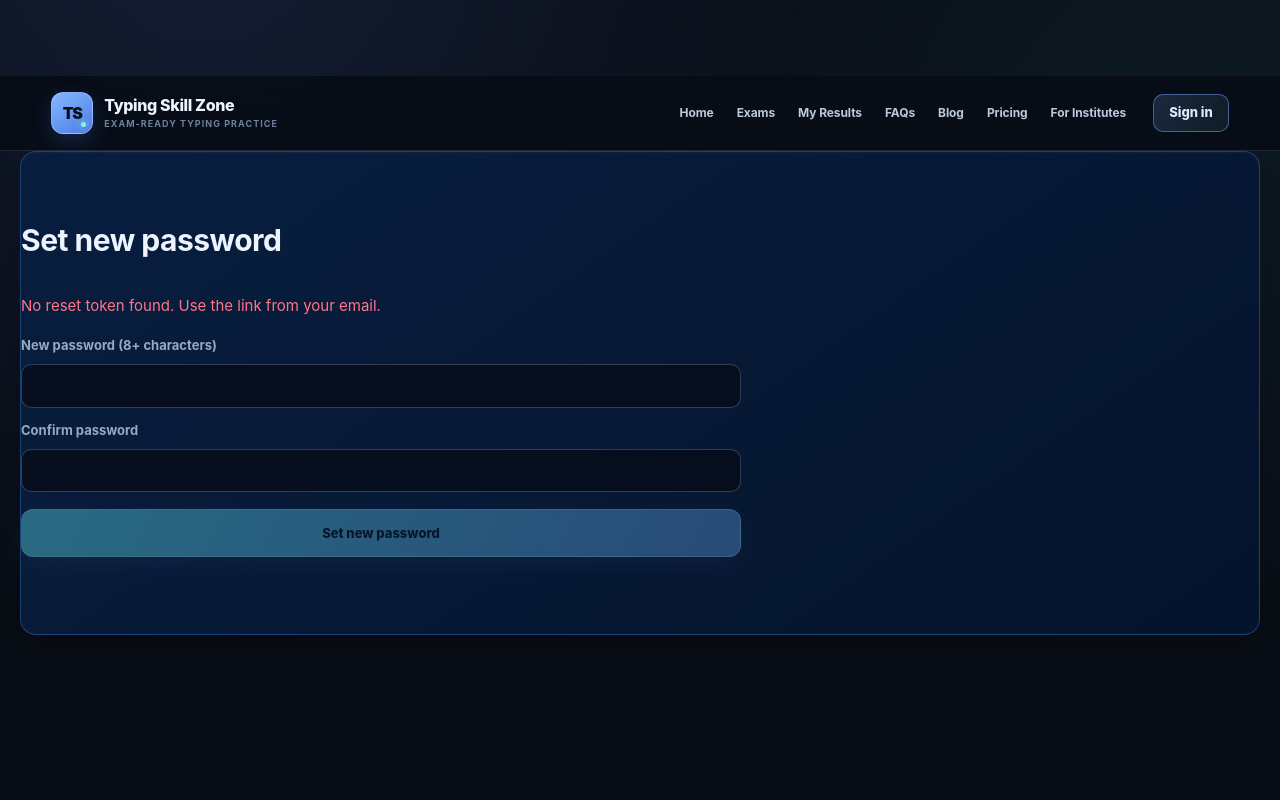
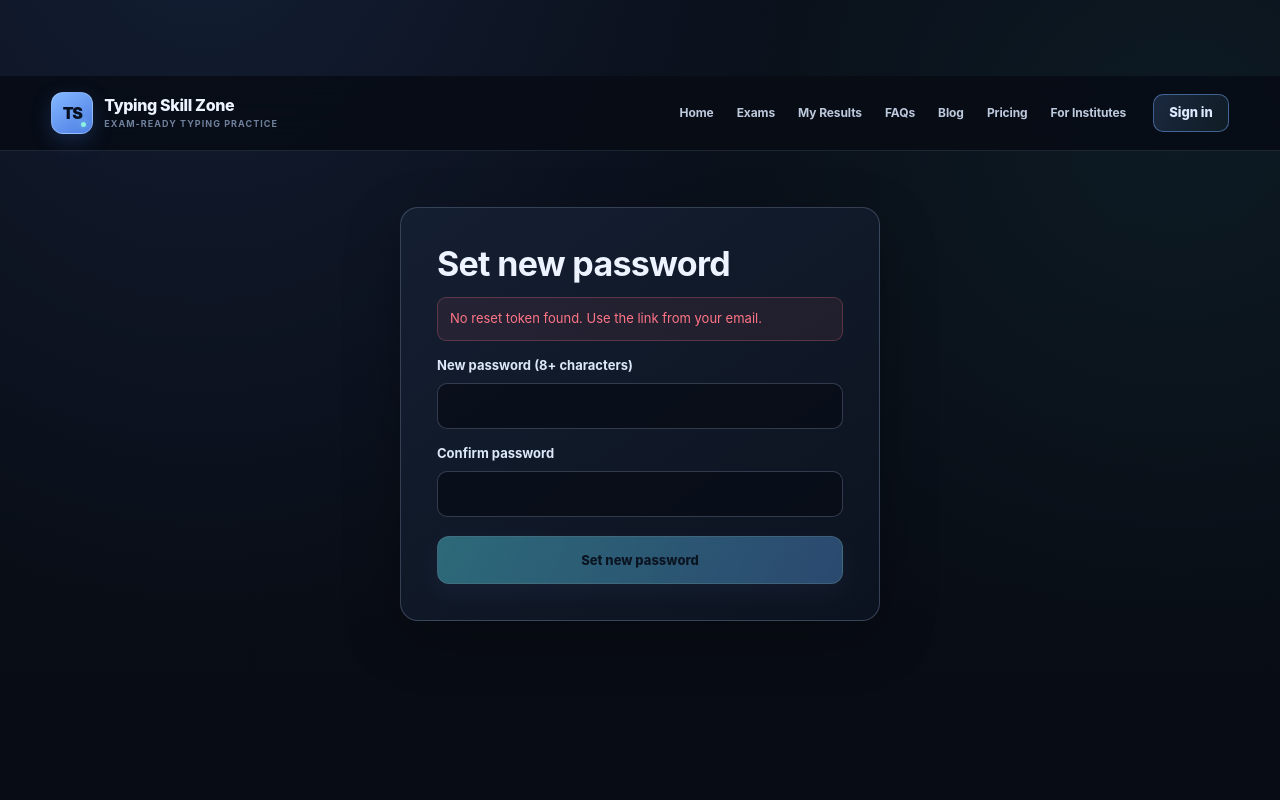
Before and after one commit to vikashphogat0-ux/typingskillzonepro, a Next.js app: page /reset-password in a window 1280 px wide. Shown: the top 800 px of the page. Built offline with nearby package versions, Linux system fonts and the light colour scheme; no server answers.

Commit message:
ui: align password reset page with sign-in layout

```diff
--- a/app/reset-password/page.tsx
+++ b/app/reset-password/page.tsx
@@ -31,14 +31,14 @@ export default function ResetPassword() {
   };
 
   if (done) return (
-    <div className="page setup">
+    <div className="page setup auth-page">
       <h1>Password reset</h1>
       <p>Your password has been changed. <a href="/login">Sign in</a></p>
     </div>
   );
 
   return (
-    <div className="page setup">
+    <div className="page setup auth-page">
       <h1>Set new password</h1>
       {!token && <p className="err">No reset token found. Use the link from your email.</p>}
       <form onSubmit={submit} className="form">
```
